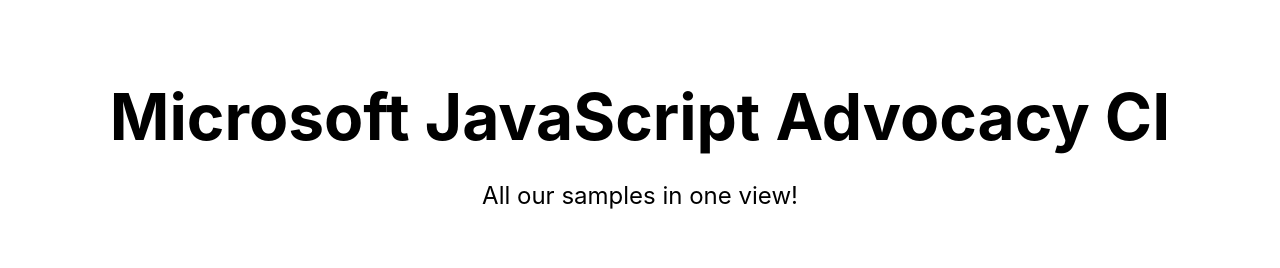
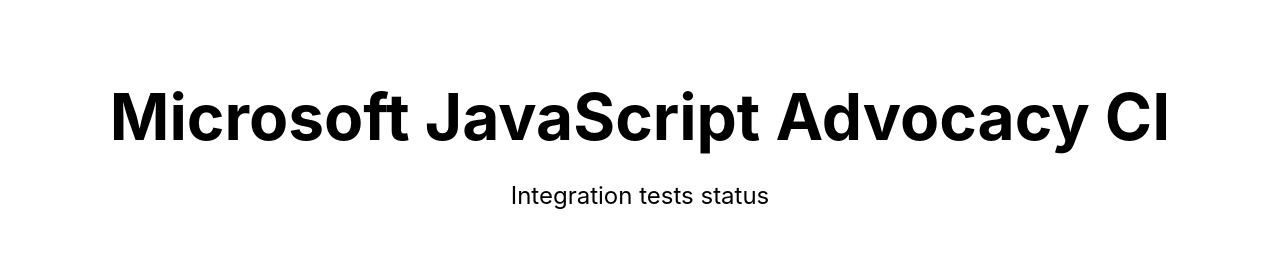
Before and after one commit to fhinkel/dashboard, a Next.js app: page / in a window 1280 px wide. Shown: the top 268 px of the page. Built offline with nearby package versions, Linux system fonts and the light colour scheme.

Commit message:
update subtitle

```diff
--- a/pages/index.js
+++ b/pages/index.js
@@ -15,7 +15,7 @@
         </h1>
 
         <p className="description">
-          All our samples in one view!
+          Integration tests status
         </p>
 
         <div className="grid">
```
